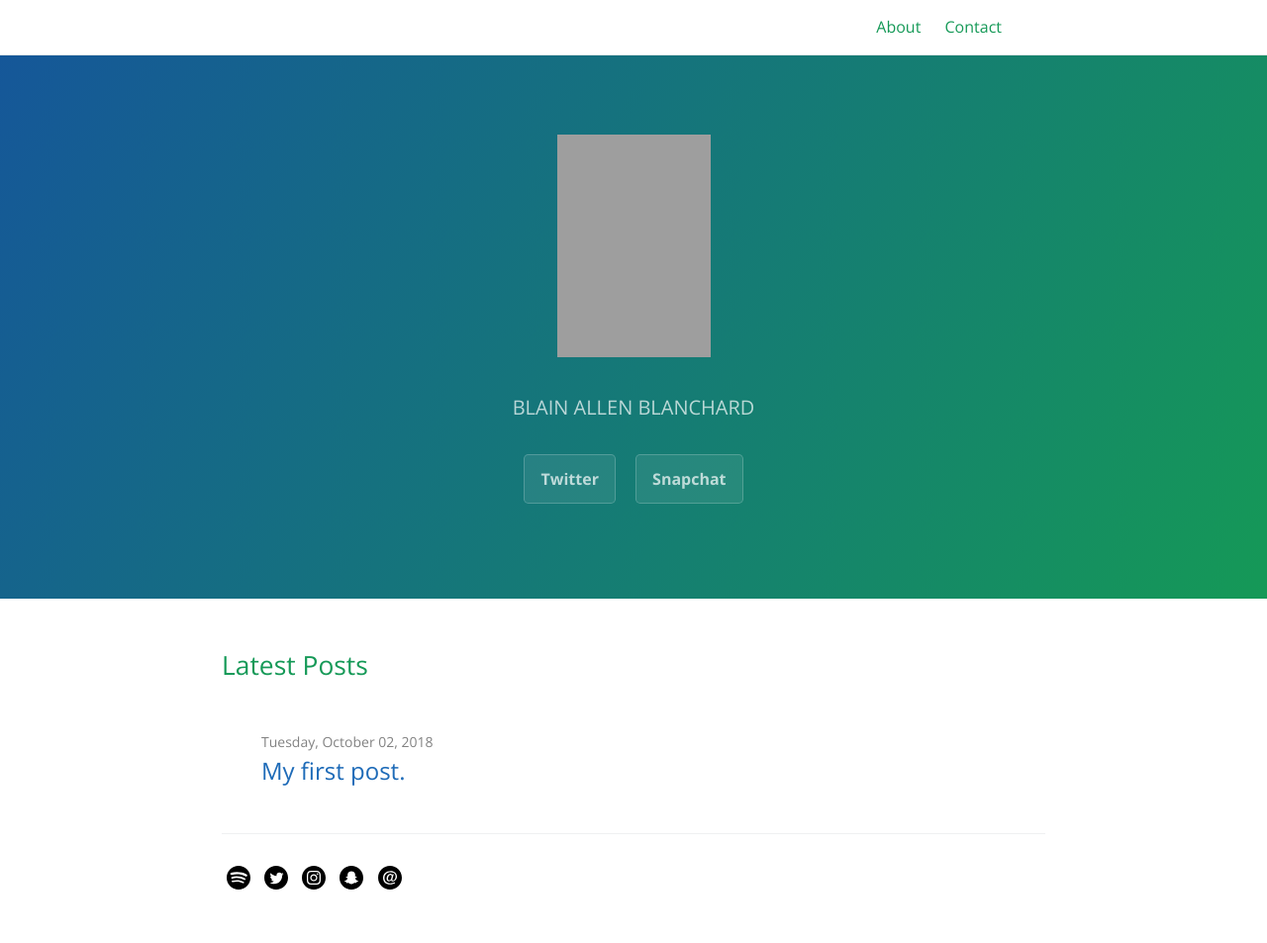
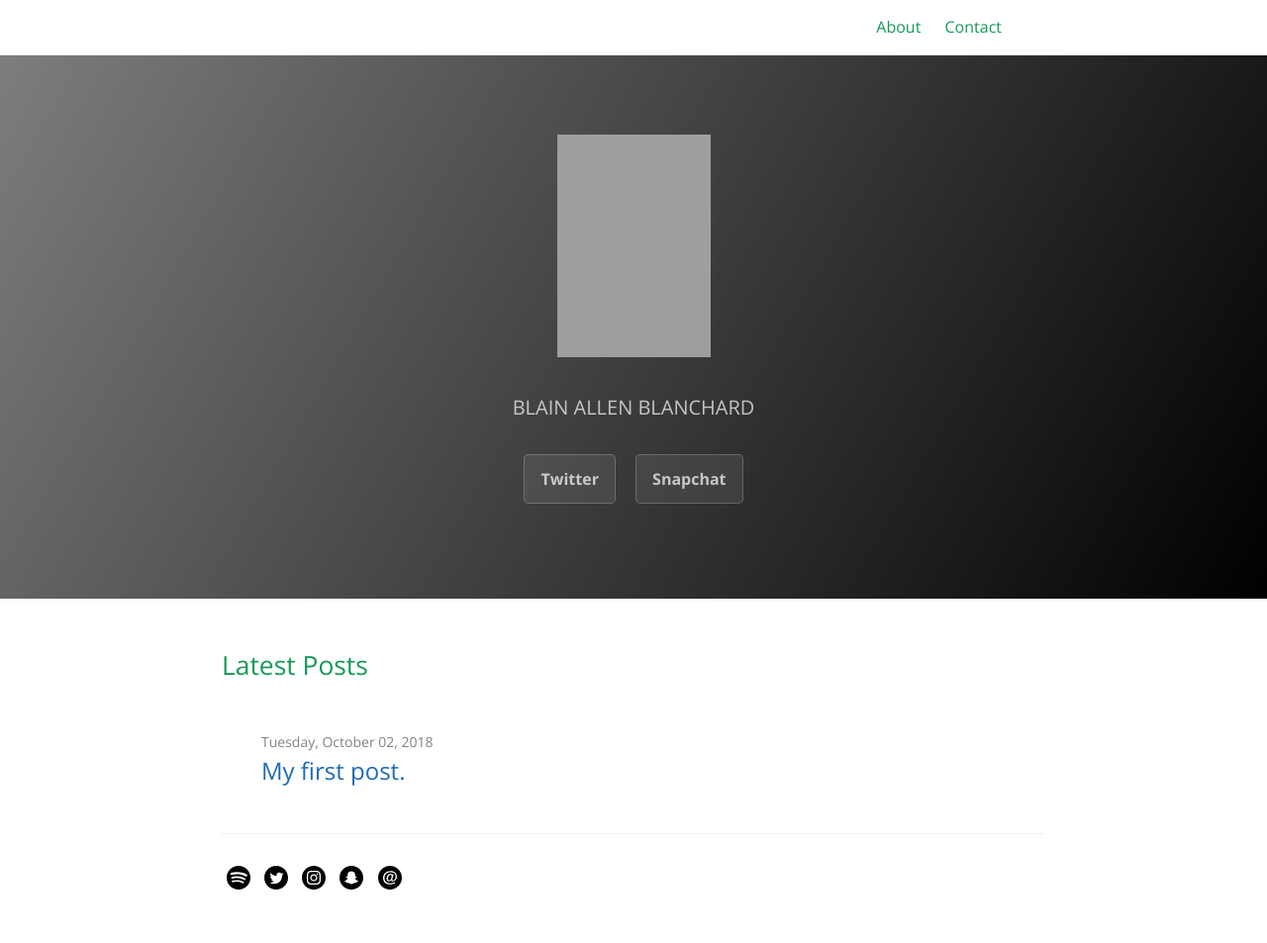
Before and after one commit to bab223/StarkBackup, a Jekyll site: the page built from index.md, in a window 1280 px wide. Shown: the whole page at 99% size. Built offline with Jekyll 4.4.1, drawn with Linux system fonts in a browser that asks for light colours; grey boxes are pictures that could not be loaded.

Commit message:
V 1.0
Rolled out the new color scheme.
Took away the extra buttons.

```diff
--- a/_config.yml
+++ b/_config.yml
@@ -1,6 +1,6 @@
 title: Blain Blanchard
 description: This is my website.
-show_downloads: true
+show_downloads: false
 
 baseurl: "" # change this to the subpath of your site, e.g. /blog. Leave it empty if you don't need it.
 url: "https://bab223.github.io/StarkBackup" # change this to the base hostname & protocol for your site
--- a/assets/css/style.scss
+++ b/assets/css/style.scss
@@ -1,4 +1,7 @@
 ---
 ---
+$header-bg-color: #000000;
+$header-bg-color-secondary: #7D7D7D;
+
 
 @import 'jekyll-theme-cayman-blog';
```
